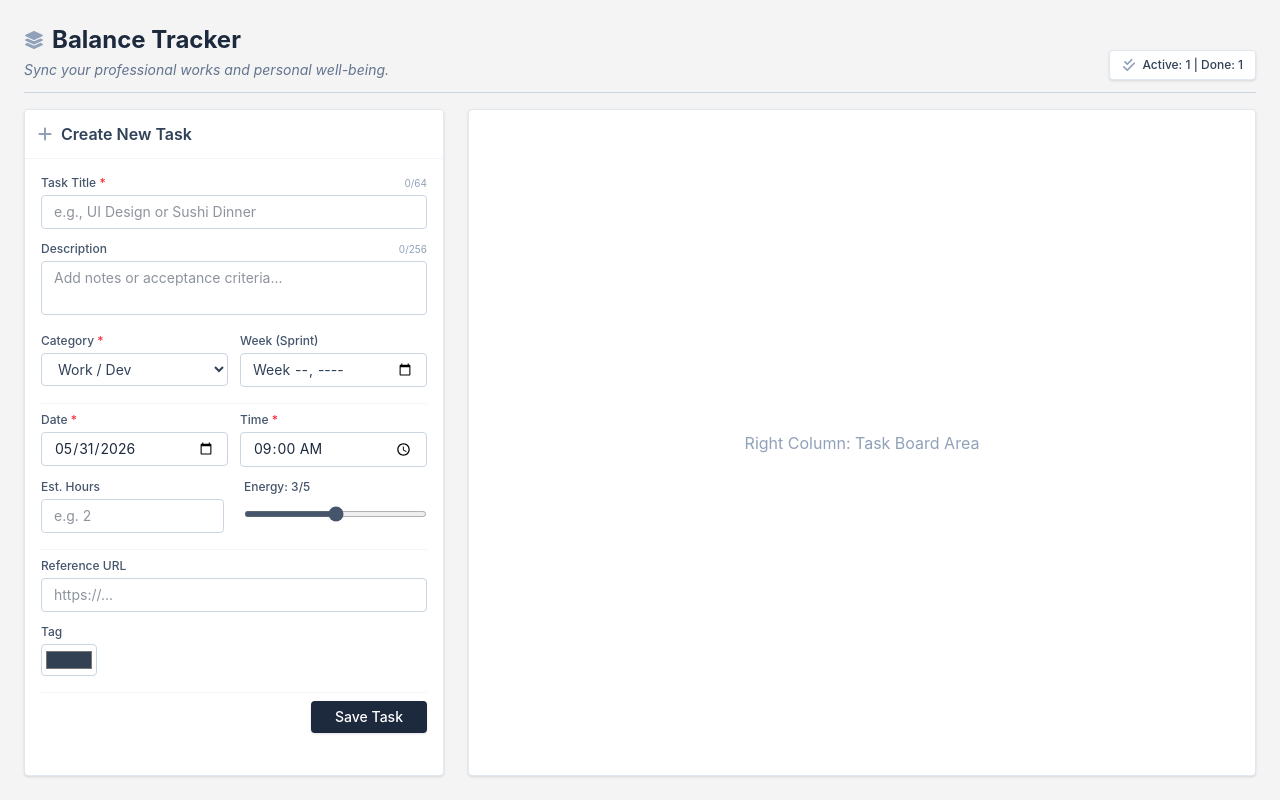
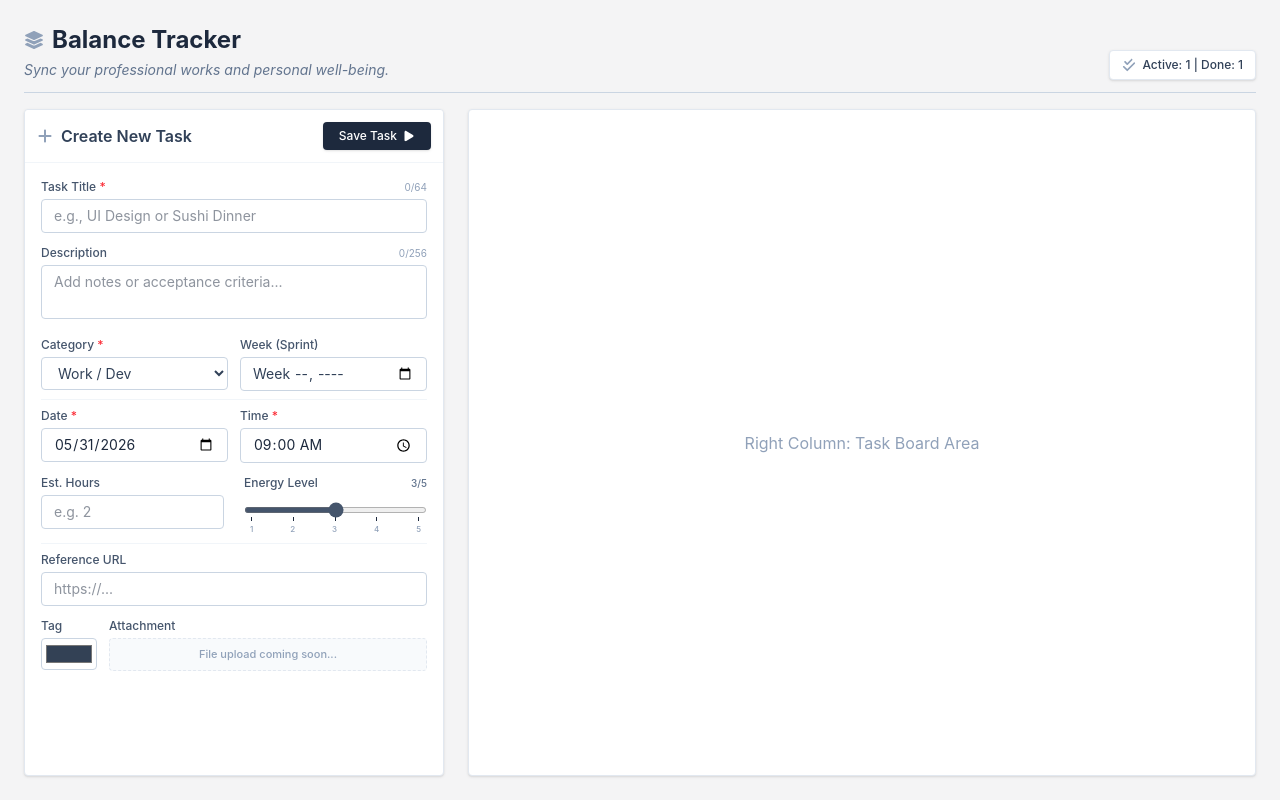
Before and after one commit to weerayosong/balance-tracker-fe, a React app: page / in a window 1280 px wide. Built offline with nearby package versions, Linux system fonts and the light colour scheme; the HTML template or start-up script is replaced by a standard one.

Commit message:
fix some form ui for better ux atm

```diff
--- a/src/components/TaskForm.jsx
+++ b/src/components/TaskForm.jsx
@@ -1,5 +1,5 @@
 import { useState, useContext } from "react";
-import { FaPlus } from "react-icons/fa6";
+import { FaPlus, FaPlay } from "react-icons/fa6";
 import { TaskContext } from "../contexts/TaskContext";
 
 export default function TaskForm() {
@@ -41,17 +41,28 @@ export default function TaskForm() {
 
     return (
         <div className="flex flex-col bg-white border border-slate-200 rounded-sm shadow-sm h-full relative">
+            {/* form */}
+            <form
+                onSubmit={handleSubmit}
+                className="flex flex-col h-full min-h-0"
+            >
                 {/* +create new task */}
                 <div className="p-3 border-b border-slate-100 flex justify-between items-center bg-slate-50 lg:bg-white rounded-t-sm shrink-0">
                     <span className="font-semibold text-slate-700 flex items-center">
                         <FaPlus className="text-slate-400 mr-2" />
                         Create New Task
                     </span>
+                    {/* submit btn */}
+                    <button
+                        type="submit"
+                        className="flex items-center gap-1.5 bg-slate-800 text-white px-4 py-1.5 rounded-sm text-xs font-medium hover:bg-slate-700 transition-colors shadow-sm"
+                    >
+                        Save Task
+                        <FaPlay />
+                    </button>
                 </div>
 
-            {/* form */}
                 <div className="overflow-y-auto custom-scrollbar flex-1 p-4">
-                <form onSubmit={handleSubmit} className="space-y-4">
                     <div className="space-y-3">
                         {/* title */}
                         <div>
@@ -197,9 +208,14 @@ export default function TaskForm() {
                                 />
                             </div>
                             <div>
-                                <label className="block text-xs font-medium text-slate-600 mb-1">
-                                    Energy: {formData.energy}/5
+                                <div className="flex justify-between items-end mb-1">
+                                    <label className="block text-xs font-medium text-slate-600">
+                                        Energy Level
                                     </label>
+                                    <span className="text-[10px] text-slate-500 font-medium">
+                                        {formData.energy}/5
+                                    </span>
+                                </div>
                                 <input
                                     type="range"
                                     name="energy"
@@ -208,8 +224,23 @@ export default function TaskForm() {
                                     min="1"
                                     max="5"
                                     step="1"
+                                    list="energy-markers"
                                     className="w-full accent-slate-600 cursor-pointer h-1.5 mb-1 mt-1.5"
                                 />
+                                <datalist id="energy-markers">
+                                    <option value="1"></option>
+                                    <option value="2"></option>
+                                    <option value="3"></option>
+                                    <option value="4"></option>
+                                    <option value="5"></option>
+                                </datalist>
+                                <div className="flex justify-between text-[8px] text-slate-400 px-1 font-medium mt-1 mx-0.5">
+                                    <span>1</span>
+                                    <span>2</span>
+                                    <span>3</span>
+                                    <span>4</span>
+                                    <span>5</span>
+                                </div>
                             </div>
                         </div>
                     </div>
@@ -217,7 +248,7 @@ export default function TaskForm() {
                     <hr className="border-slate-100 my-2" />
 
                     {/* URL & color */}
-                    <div className="space-y-3">
+                    <div className="space-y-3 pb-2">
                         <div>
                             <label className="block text-xs font-medium text-slate-600 mb-1">
                                 Reference URL
@@ -231,7 +262,9 @@ export default function TaskForm() {
                                 className="w-full border border-slate-300 rounded-sm px-3 py-1.5 text-sm focus:outline-none focus:border-slate-500 focus:ring-1 focus:ring-slate-500"
                             />
                         </div>
-                        <div className="w-14">
+
+                        <div className="flex items-start gap-3">
+                            <div className="w-14 shrink-0">
                                 <label className="block text-xs font-medium text-slate-600 mb-1">
                                     Tag
                                 </label>
@@ -243,19 +276,24 @@ export default function TaskForm() {
                                     className="h-8 w-full border border-slate-300 rounded-sm cursor-pointer p-0.5 bg-white"
                                 />
                             </div>
+
+                            <div className="flex-1 min-w-0">
+                                <label className="block text-xs font-medium text-slate-600 mb-1">
+                                    Attachment
+                                </label>
+                                <div
+                                    className="w-full border border-slate-200 border-dashed rounded-sm px-3 py-2 text-sm text-slate-400 bg-slate-50 flex items-center justify-center"
+                                    title="Coming soon"
+                                >
+                                    <span className="text-[11px] font-medium">
+                                        File upload coming soon...
+                                    </span>
                                 </div>
-
-                    {/* submit btn */}
-                    <div className="flex justify-end pt-2 sticky bottom-0 bg-white/90 backdrop-blur-sm pb-1 border-t border-slate-100 mt-2">
-                        <button
-                            type="submit"
-                            className="bg-slate-800 text-white px-6 py-1.5 rounded-sm text-sm font-medium hover:bg-slate-700 transition-colors w-full lg:w-auto shadow-sm"
-                        >
-                            Save Task
-                        </button>
+                            </div>
+                        </div>
+                    </div>
                 </div>
             </form>
         </div>
-        </div>
     );
 }
```
Lines whose indentation alone changed are shown as unchanged.
